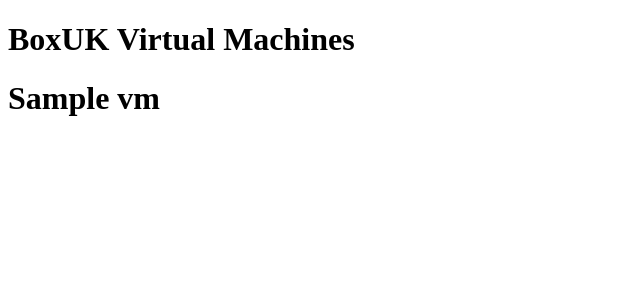
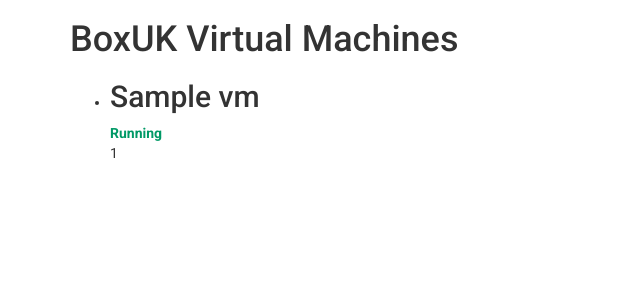
Before and after one commit to boxuk/xen-board, a Flask app: template templates/index.html in a window 1280 px wide. Shown: the top 300 px of the page, without its empty margins (0-640 px from the left). Run offline with Flask 2, Linux system fonts and the light colour scheme; the template is opened without the code that fills it: most values are stand-ins (such as "Sample title", 1, 10 or a date in 2020); some libraries are stand-ins or nearby versions.

Commit message:
make it look decent ish

```diff
--- a/templates/index.html
+++ b/templates/index.html
@@ -1,15 +1,29 @@
 <!doctype html>
 <head>
   <title>VMs</title>
+  <link href="//netdna.bootstrapcdn.com/bootstrap/3.0.3/css/bootstrap.min.css" rel="stylesheet">
+  <link href='http://fonts.googleapis.com/css?family=Roboto:400,300,500,700' rel='stylesheet' type='text/css'>
+  <style>
+    *, h1, h2, h3 { font-family: 'Roboto', sans-serif; }
+    .running { color: #009966; font-weight: bold; }
+    .halted { color: #990000 }
+  </style>
 </head>
-
 <body>
 
-  <h1>BoxUK Virtual Machines</h1>
+  <div class="container">
+    <h1>BoxUK Virtual Machines</h1>
 
-  {% for vm in vms %}
-    <h1>{{ vm['name'] }}</h1>
-  {% endfor %}
+    <ul>
+    {% for vm in vms %}
+      <li>
+        <h2>{{ vm['name'] }}</h2>
+        <div class="power-state {{ vm['state'].lower() }}">{{ vm['state'] }}</div>
+        <div class="uuid">{{ vm['uuid'] }}</div>
+      </li>
+    {% endfor %}
+    </ul>
+  </div>
 
 </body>
 </html>
```
Also changed, not shown: static/preview.png (added).
